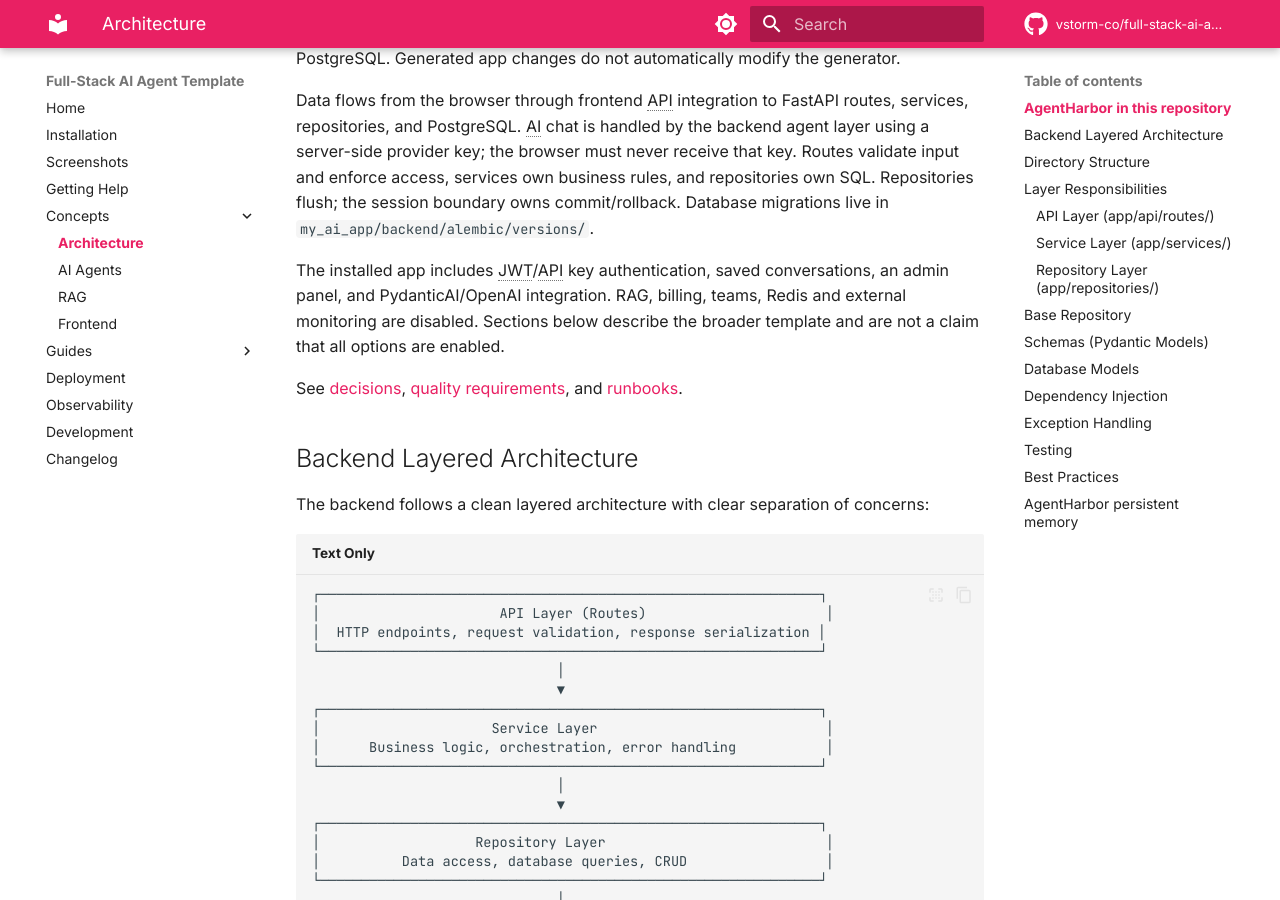
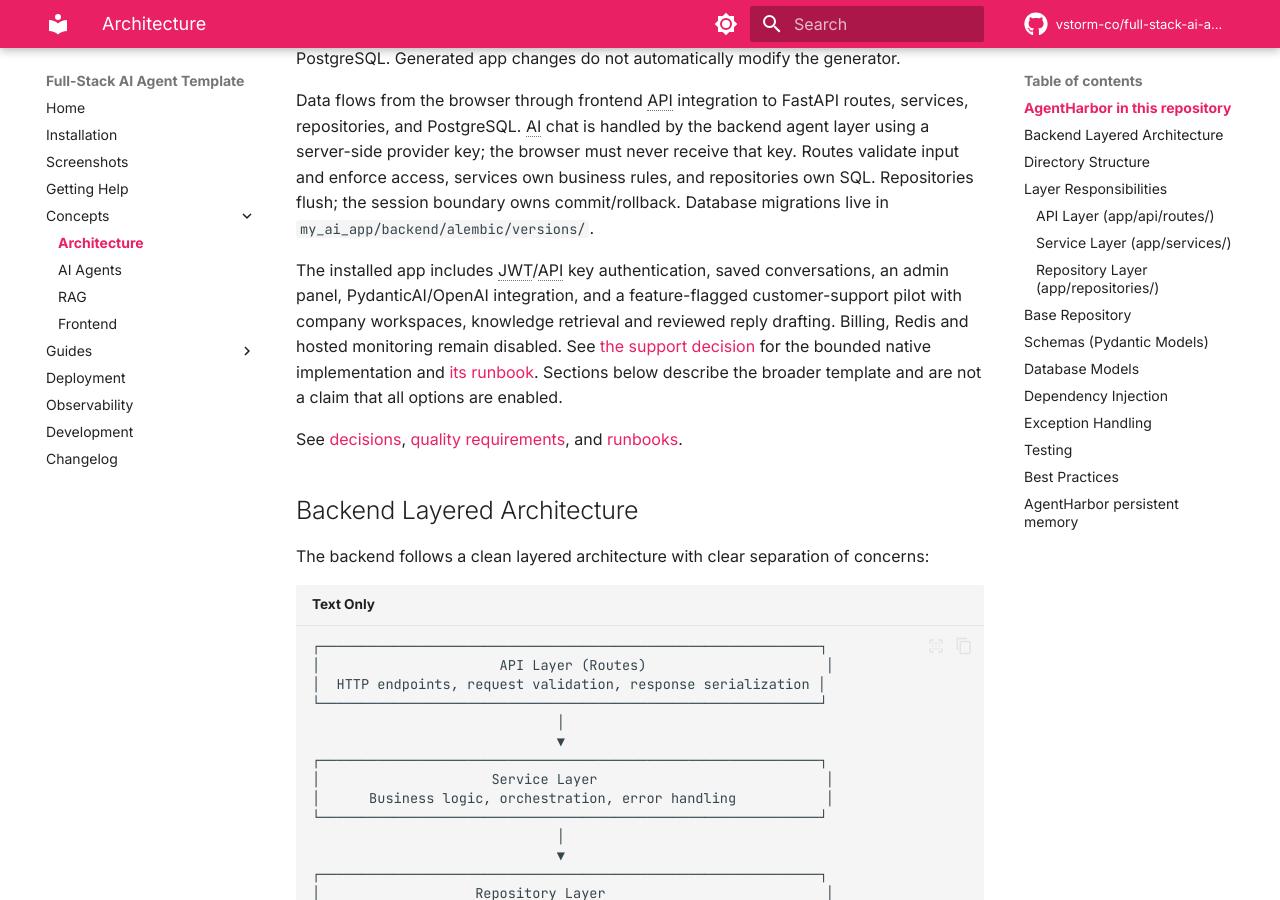
Before and after one commit to Faheem-Lateef/Full-Stack-Agent, an MkDocs documentation site: the page built from docs/architecture.md, in a window 1280 px wide and 900 px high, scrolled down 414 px. Built offline with MkDocs 1.6.1 and Material for MkDocs 9.7.7, drawn with Linux system fonts in a browser that asks for light colours; comment, search, counter and statistics services are not loaded.

Commit message:
Describe support architecture

```diff
--- a/docs/architecture.md
+++ b/docs/architecture.md
@@ -8,7 +8,7 @@ This document describes the architecture of projects generated by Full-Stack AI
 
 Data flows from the browser through frontend API integration to FastAPI routes, services, repositories, and PostgreSQL. AI chat is handled by the backend agent layer using a server-side provider key; the browser must never receive that key. Routes validate input and enforce access, services own business rules, and repositories own SQL. Repositories flush; the session boundary owns commit/rollback. Database migrations live in `my_ai_app/backend/alembic/versions/`.
 
-The installed app includes JWT/API key authentication, saved conversations, an admin panel, and PydanticAI/OpenAI integration. RAG, billing, teams, Redis and external monitoring are disabled. Sections below describe the broader template and are not a claim that all options are enabled.
+The installed app includes JWT/API key authentication, saved conversations, an admin panel, PydanticAI/OpenAI integration, and a feature-flagged customer-support pilot with company workspaces, knowledge retrieval and reviewed reply drafting. Billing, Redis and hosted monitoring remain disabled. See [the support decision](decisions/0004-support-pilot.md) for the bounded native implementation and [its runbook](runbooks/support-pilot.md). Sections below describe the broader template and are not a claim that all options are enabled.
 
 See [decisions](decisions/README.md), [quality requirements](quality.md), and [runbooks](runbooks/README.md).
 
```
